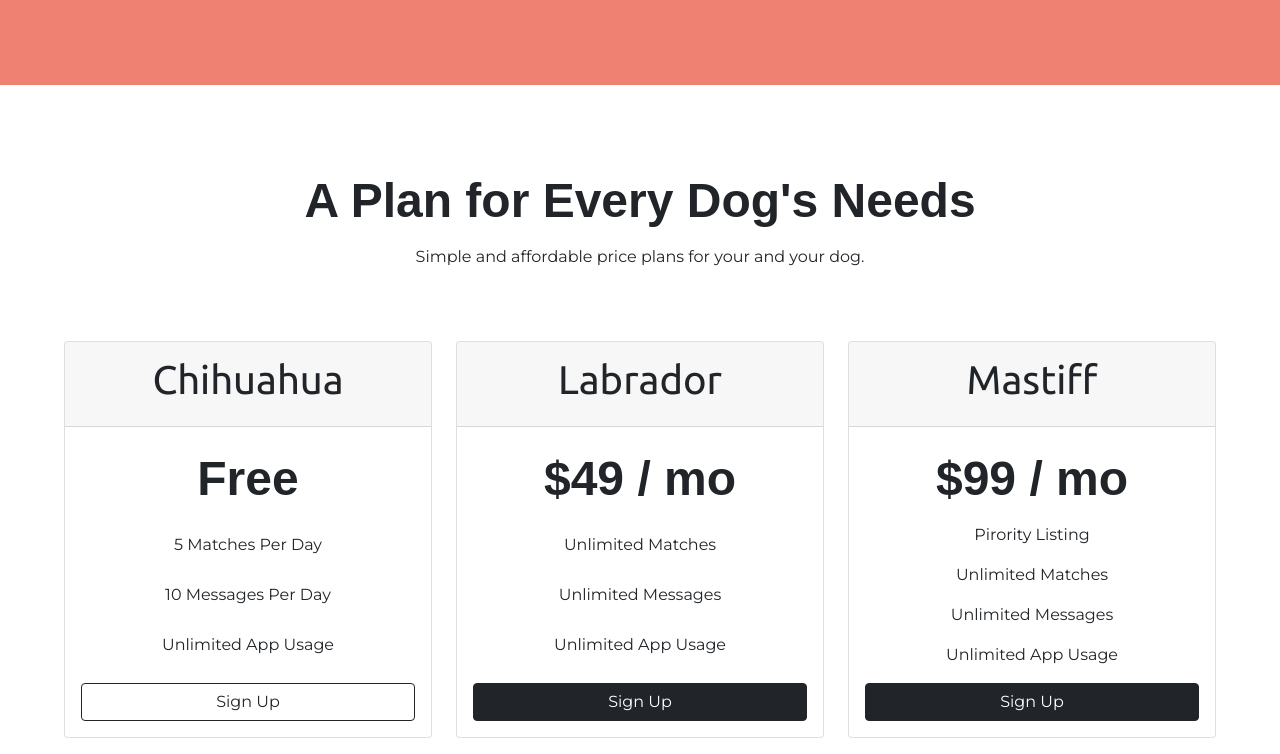
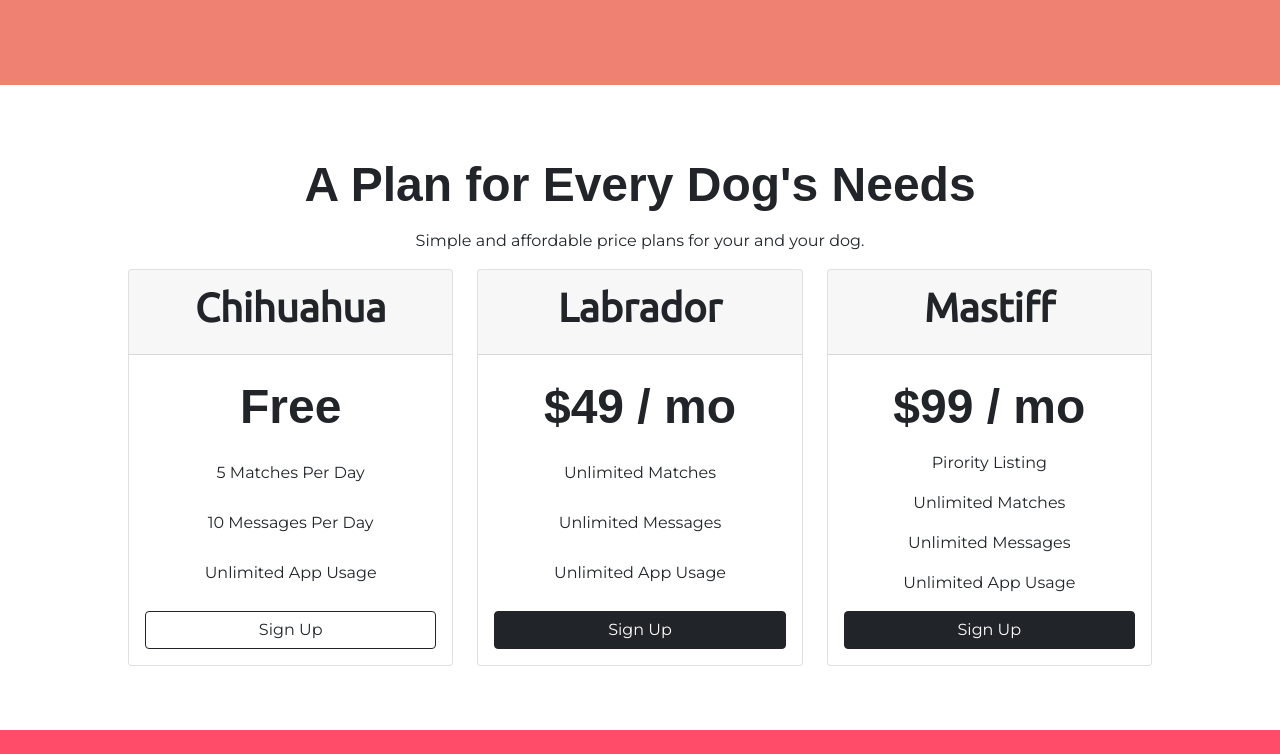
Before and after one commit to azgcloudev/training-tindog, a plain HTML site: page TinDog-Start/index.html in a window 1280 px wide. Shown: the part 1626-2380 px from the top of the page. Drawn offline with Linux system fonts and the light colour scheme.

Commit message:
final commit

```diff
--- a/TinDog-Start/css/styles.css
+++ b/TinDog-Start/css/styles.css
@@ -35,6 +35,7 @@
     .third-heading {
         font-size: 600;
         font-size: 3rem;
+        font-weight: 600;
     }
     /* ----#title section---- */
     /* Nav Bar */
@@ -167,18 +168,22 @@
     }
     /* pricing section */
 
+    #pricing {
+        padding: 5% 10%;
+    }
+
     .pricing-head {
         text-align: center;
-        padding: 5rem 10rem 1.5rem;
+        /* padding: 5rem 10rem 1.5rem; */
     }
 
     .pricing-table-container {
-        padding: 1rem 4rem;
-        padding-top: 1rem;
+        /* padding: 1rem 4rem;
+        padding-top: 1rem; */
     }
 
     #pricing .col {
-        margin: 1rem 0 1rem;
+        /* margin: 1rem 0 1rem; */
     }
 
     #pricing h3 {
@@ -189,7 +194,12 @@
 
     .btn-dark:hover {
         background-color: #000;
-        height: ;
+    }
+
+    @media (max-width: 991px) {
+        .pricing-card {
+            padding-bottom: 7%;
+        }
     }
     /* ------FOOTER SECTION------ */
 
--- a/TinDog-Start/index.html
+++ b/TinDog-Start/index.html
@@ -1,4 +1,5 @@
 <!DOCTYPE html>
+
 <html>
 
 <head>
@@ -139,13 +140,13 @@
 
 
 
-        <div class="container-fluid pricing-head">
+        <div class="pricing-head">
             <h2 class="secondary-heading">A Plan for Every Dog's Needs</h2>
             <p>Simple and affordable price plans for your and your dog.</p>
         </div>
 
         <div class="row row-cols-lg-3 row-cols-sm-1 pricing-table-container">
-            <div class="col">
+            <div class="col pricing-card">
                 <div class="card h-100 text-center">
                     <div class="card-header">
                         <h3 class="card-title third-heading">Chihuahua</h3>
@@ -163,7 +164,7 @@
             </div>
 
 
-            <div class="col">
+            <div class="col pricing-card">
                 <div class="card h-100 text-center">
                     <div class="card-header ">
                         <h3 class="third-heading">Labrador</h3>
@@ -180,7 +181,7 @@
                 </div>
             </div>
 
-            <div class="col h-100">
+            <div class="col h-100 pricing-card">
                 <div class="card h-100 text-center">
                     <div class="card-header ">
                         <h3 class="third-heading">Mastiff</h3>
```
